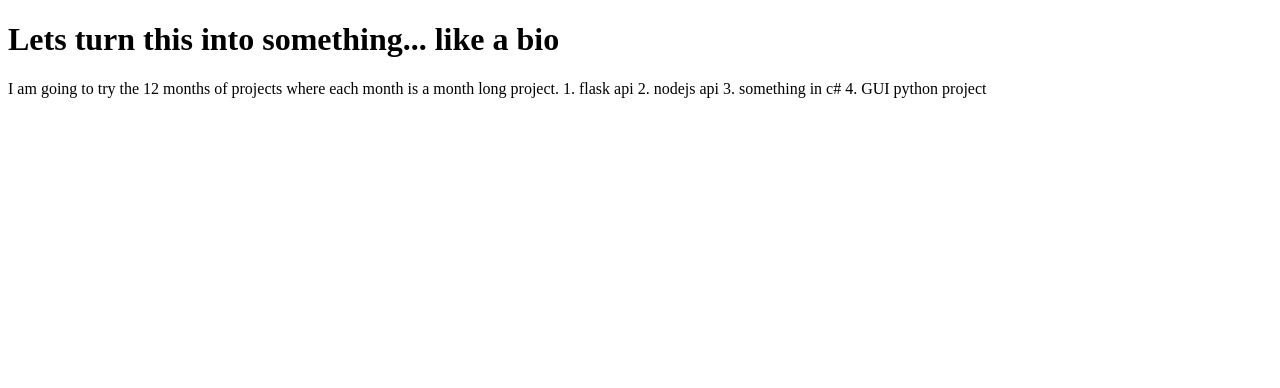
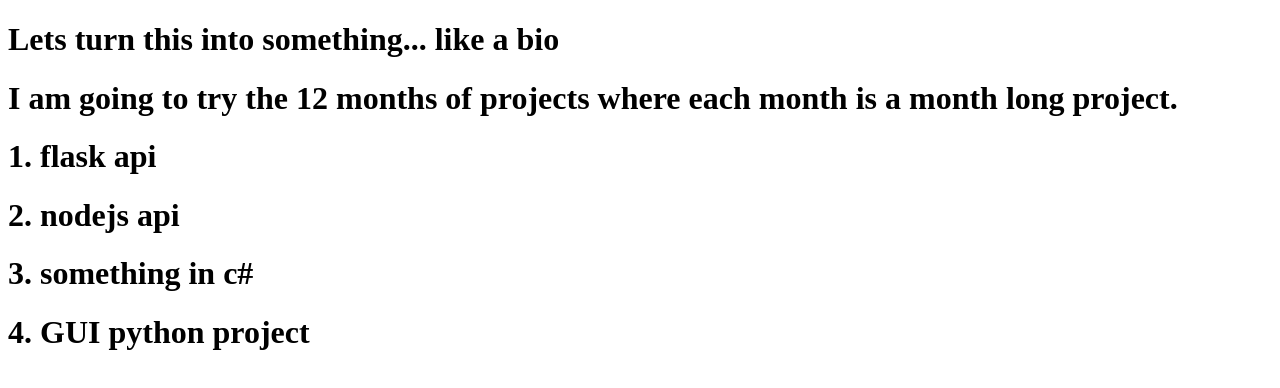
Before and after one commit to jakcooper22/jakcooper22.github.io, a plain HTML site: page index.html in a window 1280 px wide. Drawn offline with Linux system fonts and the light colour scheme.

Commit message:
Update index.html

```diff
--- a/index.html
+++ b/index.html
@@ -6,11 +6,11 @@
 </head>
 <body>
     <h1>Lets turn this into something... like a bio</h1>
-    I am going to try the 12 months of projects where each month is a month long project.
-    1. flask api
-    2. nodejs api
-    3. something in c#
-    4. GUI python project
+    <h1>I am going to try the 12 months of projects where each month is a month long project.</h1>
+    <h1>1. flask api</h1>
+    <h1>2. nodejs api</h1>
+    <h1>3. something in c#</h1>
+    <h1>4. GUI python project</h1>
 
 
 
```
